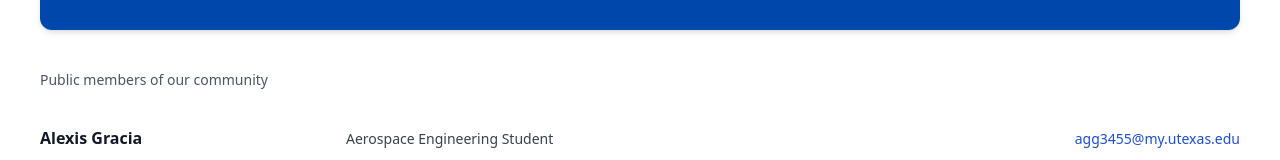
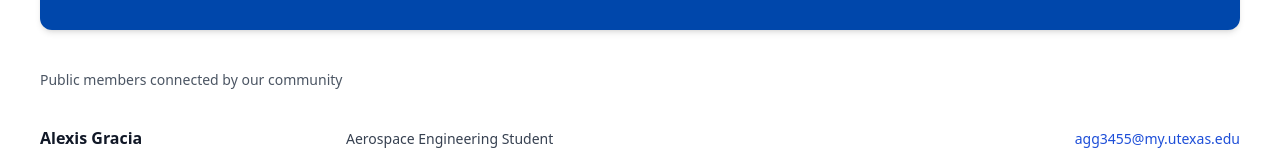
Before and after one commit to jromerooo2/salvadoran_arxiv, a Vue app: page /people in a window 1280 px wide. Shown: the part 349-509 px from the top of the page. Built offline with nearby package versions, Linux system fonts and the light colour scheme; a web font is replaced by a local one.

Commit message:
take out the Not listed yet? Add your ORCID here box from home and articles

```diff
--- a/src/views/Articulos.vue
+++ b/src/views/Articulos.vue
@@ -11,8 +11,6 @@
       <SearchBar layout="hero" :centered="true" />
     </section>
 
-    <OrcidSubmissionBox />
-
     <Tarjetas />
   </div>
 
@@ -22,13 +20,11 @@
 
   import Tarjetas from '../components/Tarjetas.vue';
   import SearchBar from '../components/SearchBar.vue';
-  import OrcidSubmissionBox from '../components/OrcidSubmissionBox.vue';
 
   export default {
     components: {
       Tarjetas,
       SearchBar,
-      OrcidSubmissionBox,
     }
   }
 </script>
--- a/src/views/Home.vue
+++ b/src/views/Home.vue
@@ -8,8 +8,6 @@
       </h2>
       <SearchBar layout="hero" :centered="true" />
     </section>
-
-    <OrcidSubmissionBox />
 
     <nav
       class="category-index mx-auto flex w-full flex-col gap-6"
@@ -75,14 +73,12 @@
 
 <script>
 import SearchBar from '../components/SearchBar.vue'
-import OrcidSubmissionBox from '../components/OrcidSubmissionBox.vue'
 import contentData from '../assets/content.json'
 import { getAllArticles } from '../data/articleItems.js'
 
 export default {
   components: {
     SearchBar,
-    OrcidSubmissionBox,
   },
   data() {
     return {
--- a/src/views/People.vue
+++ b/src/views/People.vue
@@ -5,7 +5,7 @@
     <section class="mx-auto w-full space-y-6 font-sans">
       <header class="space-y-2">
         <p class="text-sm text-gray-600">
-          Public members of our community
+          Public members connected by our community
         </p>
       </header>
 
```
